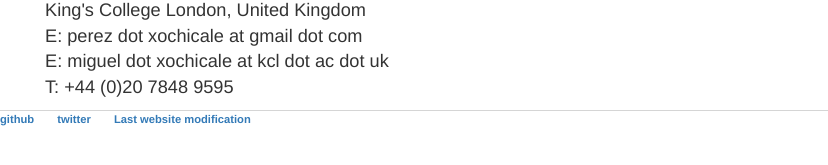
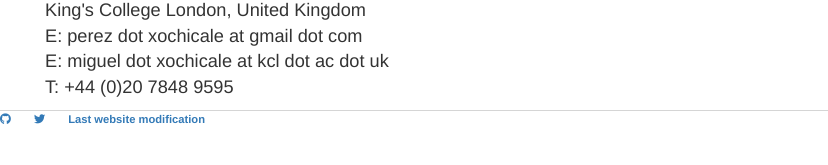
Before and after one commit to mxochicale/mxochicale.github.io, a Jekyll site: the page built from index.html, in a window 1280 px wide. Shown: the part 641-806 px from the top of the page, without its empty margins (0-828 px from the left). Built offline with Jekyll 4.4.1, drawn with Linux system fonts in a browser that asks for light colours; nearby versions of some CDN libraries.

Commit message:
adds use.fontawesome in the footer, adds css.html and tidies it up files

```diff
--- /dev/null
+++ b/_includes/css.html
@@ -0,0 +1,12 @@
+<!-- CSS -->
+<!-- link to main stylesheet -->
+<link rel="stylesheet" type="text/css" href="/css/main.css">
+<link rel="stylesheet" href="/css/bootstrap/bootstrap.css" >
+
+<!-- <link rel="stylesheet" href="/public/css/poole.css">
+<link rel="stylesheet" href="/public/css/syntax.css">
+<link rel="stylesheet" href="/public/css/hyde.css">
+<link rel="stylesheet" href="/public/css/bogdan.css">
+<link rel="stylesheet" href="http://fonts.googleapis.com/css?family=PT+Sans:400,400italic,700|Abril+Fatface"> -->
+
+<link rel="stylesheet" href="https://use.fontawesome.com/releases/v5.13.0/css/all.css">
--- a/_includes/footer.html
+++ b/_includes/footer.html
@@ -1,8 +1,18 @@
-
 <footer>
 	<ul>
-		<li><a href="https://github.com/mxochicale">github</a></li>
-		<li><a href="https://twitter.com/_mxochicale">twitter</a></li>
-		<li><a href="https://github.com/mxochicale/mxochicale.github.io/commits/master">Last website modification</a></li>
-</ul>
+        <li> <a href="//github.com/mxochicale" title="Fork me on GitHub" style="text-decoration:none">
+            <i class="fab fa-github"></i>
+            </a>
+        </li>
+
+		<li> <a href="https://twitter.com/_mxochicale" title="Follow me on Twitter" style="text-decoration:none">
+            <i class="fab fa-twitter"></i>
+            </a>
+        </li>
+
+		<li> <a href="https://github.com/mxochicale/mxochicale.github.io/commits/master"> Last website modification
+            </a>
+        </li>
+	</ul>
+
 </footer>
--- a/_layouts/default.html
+++ b/_layouts/default.html
@@ -2,7 +2,6 @@
 	<html>
 		<head>
 			<title>{{ page.title }}</title>
-
 
 			<!-- link to main stylesheet -->
 			<link href="http://gmpg.org/xfn/11" rel="profile">
@@ -12,21 +11,10 @@
 			<!-- Enable responsiveness on mobile devices-->
 			<meta name="viewport" content="width=device-width, initial-scale=1.0, maximum-scale=1">
 
-
-			<!-- CSS -->
-			<!-- link to main stylesheet -->
-			<link rel="stylesheet" type="text/css" href="/css/main.css">
-			<link rel="stylesheet" href="/css/bootstrap/bootstrap.css" >
-
-			<!-- <link rel="stylesheet" href="/public/css/poole.css">
-			<link rel="stylesheet" href="/public/css/syntax.css">
-			<link rel="stylesheet" href="/public/css/hyde.css">
-			<link rel="stylesheet" href="/public/css/bogdan.css">
-			<link rel="stylesheet" href="http://fonts.googleapis.com/css?family=PT+Sans:400,400italic,700|Abril+Fatface"> -->
-
-
+			{% include css.html %}
 
 		</head>
+
 		<body class="theme-base-0d">
 			<nav>
 	    		<ul>
@@ -44,7 +32,6 @@
 
 			</div><!-- /.container -->
 
-
 			{% include footer.html %}
 
 		</body>
```
Also changed, not shown: 1 other file.
